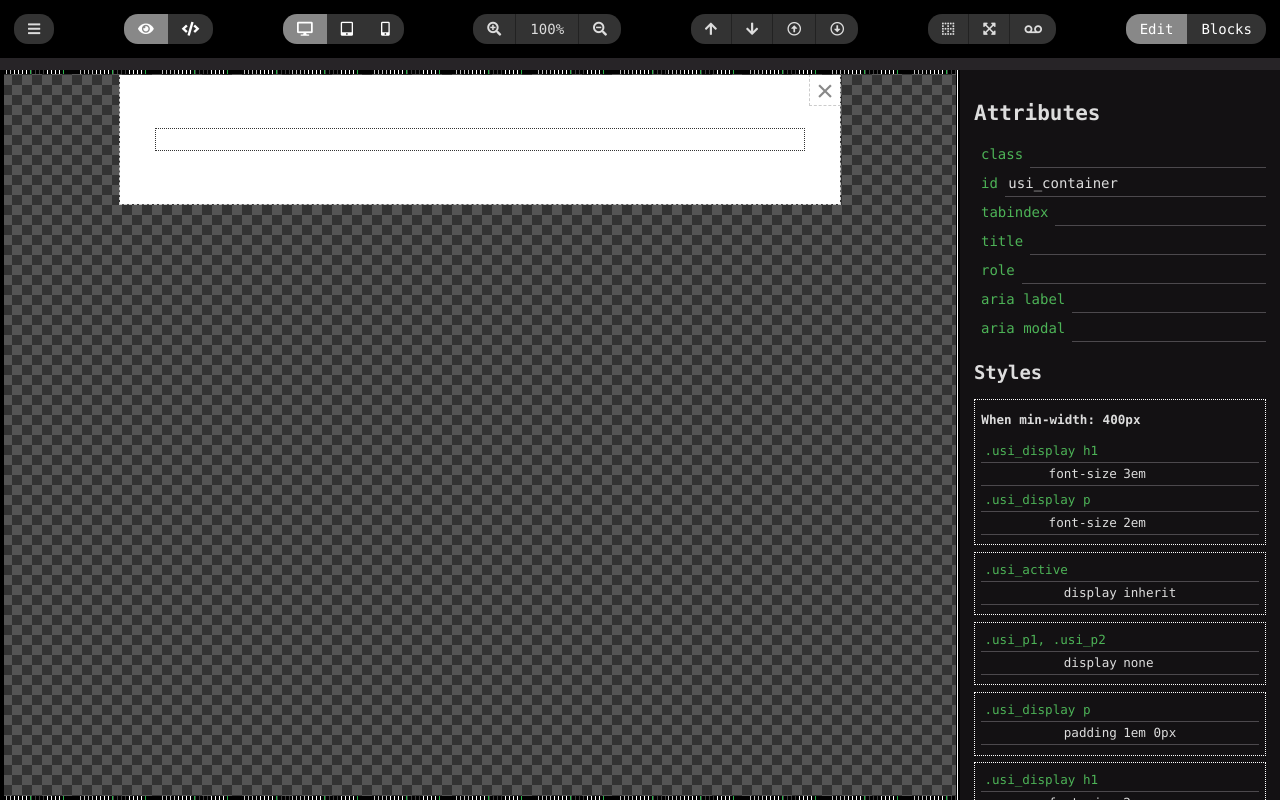
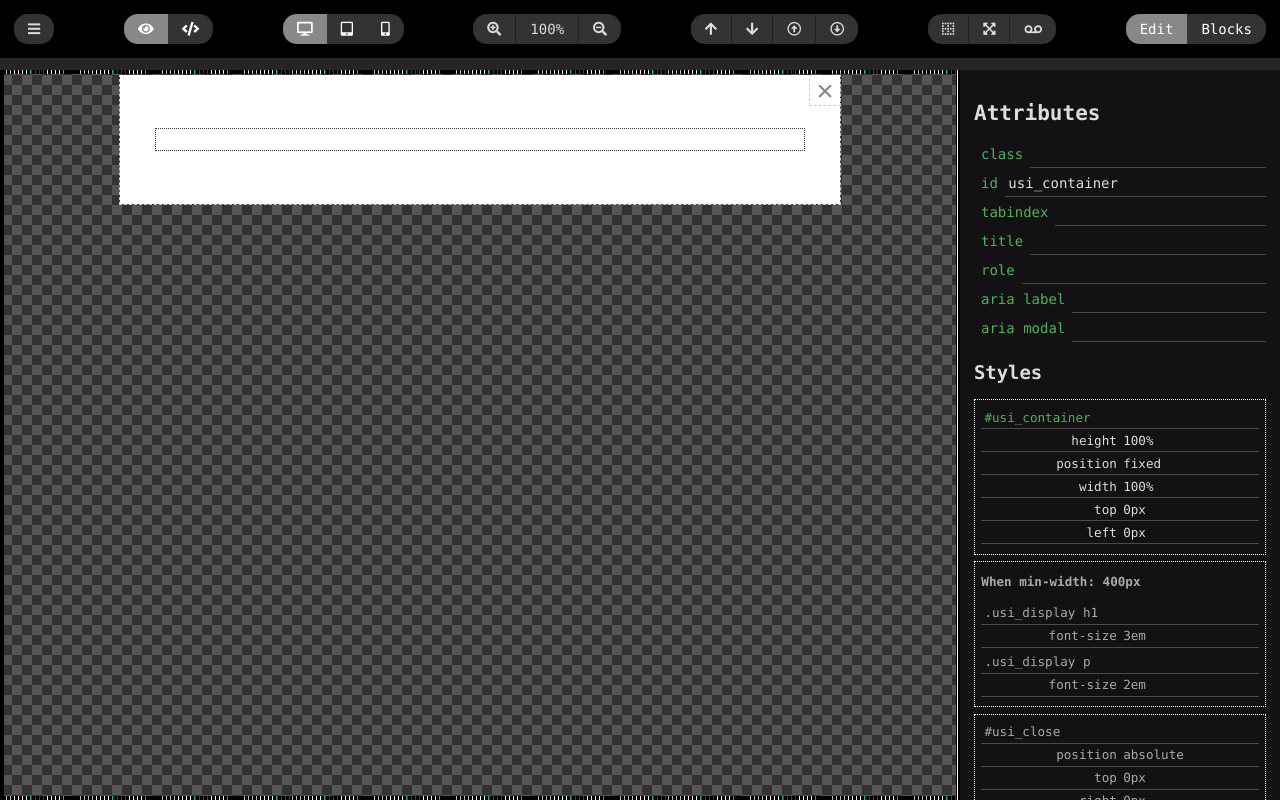
Before and after one commit to brooksr/design_tool, a website with bundled scripts: page index.html in a window 1280 px wide. Built offline with nearby package versions, Linux system fonts and the light colour scheme.

Commit message:
tooltips, style active css, css errors

```diff
--- a/css/main.css
+++ b/css/main.css
@@ -395,6 +395,11 @@ button:focus {
 }
 .styles_tab {
   font-size: 0.9em;
+  display: flex;
+  flex-wrap: wrap;
+}
+.styles_tab * {
+  flex: 1 0 100%;
 }
 .styles_tab h4 {
   margin: 0;
@@ -404,6 +409,16 @@ button:focus {
   border: 1px dotted #fff;
   margin-bottom: 0.5em;
   padding: 0.5em;
+  order: 1;
+}
+.styles_tab form.matches_active {
+  order: 0;
+}
+.styles_tab form:not(.matches_active) * {
+  color:#aaa;
+}
+.styles_tab input:invalid {
+  border: 1px solid red;
 }
 .styles_tab [name="selector"] {
   flex: 1 0 100%;
@@ -429,6 +444,10 @@ button:focus {
   padding: 0;
   font-size: 0.9em;
   text-align:right;
+}
+#hint li {
+  transition: height 250ms ease;
+  overflow: hidden;
 }
 @media only screen and (max-width: 1680px) {
   button:hover .tablet-tooltip, label:hover .tablet-tooltip {
--- a/js/main.js
+++ b/js/main.js
@@ -175,8 +175,9 @@ window.editor = (function () {
         }).join("")}
           </form>`;
       }
+      let matches = editor.doc.querySelectorAll(rule.selectorText);
       let text = rule.cssText.substring(rule.cssText.indexOf("{") + 1, rule.cssText.indexOf("}")).replace(/;/g, ";\n");
-      return `<form data-index="${index}" data-selector="${rule.selectorText}" onchange="editor.replaceCss(event)">
+      return `<form class="${matches.length > 0 ? "doc_has_match" : "hidden"} ${Array.from(matches).indexOf(editor.elms.active) != -1 ? "matches_active" : ""}" data-index="${index}" data-selector="${rule.selectorText}" onchange="editor.replaceCss(event)">
           <div class="input-group">
           <input name="selector" type="text" value="${rule.selectorText}" />
           ${text.trim().split(";").filter(Boolean).map(r => {
@@ -184,7 +185,7 @@ window.editor = (function () {
             let value = r.trim().split(":")[1].trim();
             return `
             <div class="css-line">
-              <input name="property" type="text" value="${prop}" autocomplete="off"/>
+              <input name="property" type="text" value="${prop}" autocomplete="off" pattern="${editor.properties.join("|")}"/>
               <input name="value" type="text" value="${value}" autocomplete="off" />
             </div>
           `}).join("")}
@@ -328,11 +329,11 @@ window.editor = (function () {
       },
     },
     onload: function(){
+      editor.doc = editor.elms.canvas.contentDocument;
       editor.elms.canvas_style = document.createElement("style");
-      editor.doc = editor.elms.canvas.contentDocument;
-      editor.doc.head.appendChild(editor.elms.canvas_style);
       editor.elms.canvas_style.title = "editor";
       editor.elms.canvas_style.innerHTML = components.editor_css;
+      editor.doc.head.appendChild(editor.elms.canvas_style);
 
       editor.doc.body.addEventListener("click", editor.getActiveClick);
       editor.doc.body.addEventListener("keyup", editor.getActiveKey);
@@ -370,13 +371,17 @@ window.editor = (function () {
         }
         return html;
       };
+
+      editor.properties = Object.keys(Object.assign(...editor.s)).filter(p => p != "id");
       editor.elms.editor = document.createElement("div");
       editor.elms.editor.id = "editor";
       editor.elms.editor.innerHTML = `<div id="tab_panels">
           <div class="editor_panel edit_tab editor_active">
             <div class="attributes_tab"></div>
             <div class="styles_tab"></div>
-            <ul id="hint"></ul>
+            <ul id="hint">${editor.properties.map(style => {
+              return `<li onclick="editor.activeInput.value = event.target.textContent;">${style}</li>`;
+            }).join("")}</ul>
           </div>
           <div class="editor_panel blocks_tab">
             <h4>Custom Blocks</h4>
@@ -400,14 +405,20 @@ window.editor = (function () {
       document.querySelector(".styles_tab").onkeyup = function(event){
         if (event.target.tagName === "INPUT" && event.target.name === "property") {
           window.editor.activeInput = event.target;
-          let properties = Object.keys(Object.assign(...editor.s));
+          window.editor.activeInput.onblur = function(){
+            setTimeout(() => {
+              hint.querySelectorAll("li").forEach(function(li){
+                li.style.height = 0;
+              });
+            }, 100);
+          }
           let hint = document.getElementById("hint");
           hint.style.top = event.target.getBoundingClientRect().bottom + "px";
           hint.style.left = event.target.getBoundingClientRect().left + "px";
           hint.style.width = event.target.getBoundingClientRect().width + "px";
-          hint.innerHTML = properties.map(style => {
-            return style.indexOf(event.target.value) !== -1 ? `<li onclick="editor.activeInput.value = event.target.textContent;">${style}</li>` : ""
-          }).join("");
+          hint.querySelectorAll("li").forEach(function(li){
+            li.style.height = li.textContent != event.target.value && li.textContent.indexOf(event.target.value) !== -1  ? "15px" : 0;
+          });
         }
       };
 
--- a/js/styles.js
+++ b/js/styles.js
@@ -60,16 +60,18 @@
       "z-index": ""//1,
     }, {
       "id": "Style",
+      "background": "",
       "background-color": defaults.color,
-      //"background-image": "",
-      //"background-repeat": "",
-      //"background-attachment": "",
-      //"background-position": "",
-      //"filter": "",
+      "background-image": "",
+      "background-repeat": "",
+      "background-attachment": "",
+      "background-position": "",
+      "filter": "",
       "border": "0px solid",
       "outline": "0px solid",
       "border-radius": "0px",
       "opacity": "1.00",
+      "transform": "",
       "visibility": "",//["visible", "hidden"],
       "cursor": "",//["auto", "default", "none", "context-menu", "help", "pointer", "progress", "wait", "cell", "crosshair", "text", "vertical-text", "alias", "copy", "move", "no-drop", "not-allowed", "e-resize", "n-resize", "ne-resize", "nw-resize", "s-resize", "se-resize", "sw-resize", "w-resize", "ew-resize", "ns-resize", "nesw-resize", "nwse-resize", "col-resize", "row-resize", "all-scroll", "zoom-in", "zoom-out", "grab", "grabbing"],
     }
```
